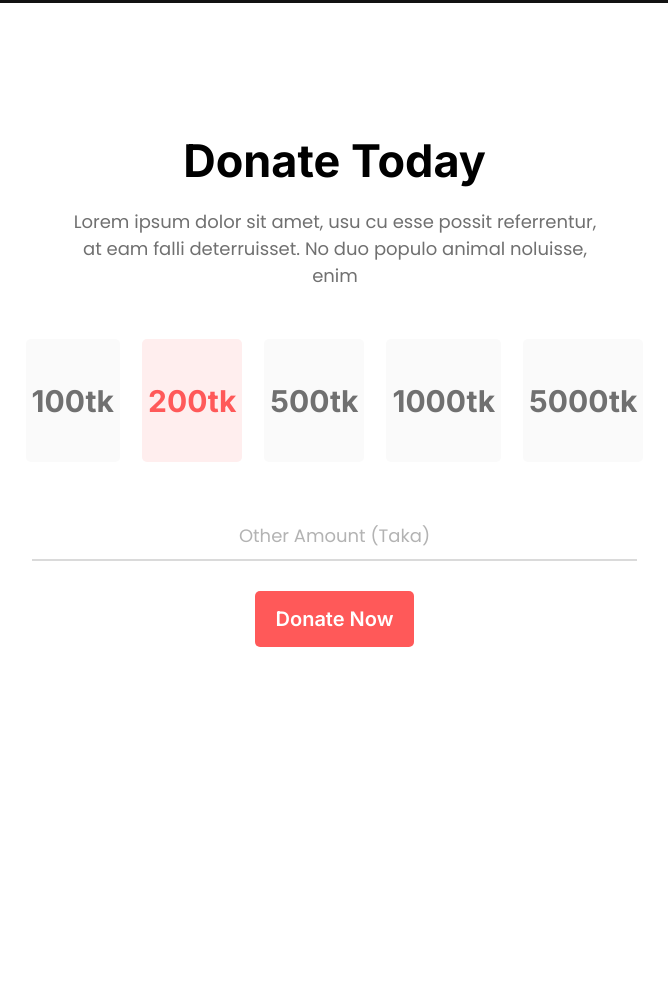
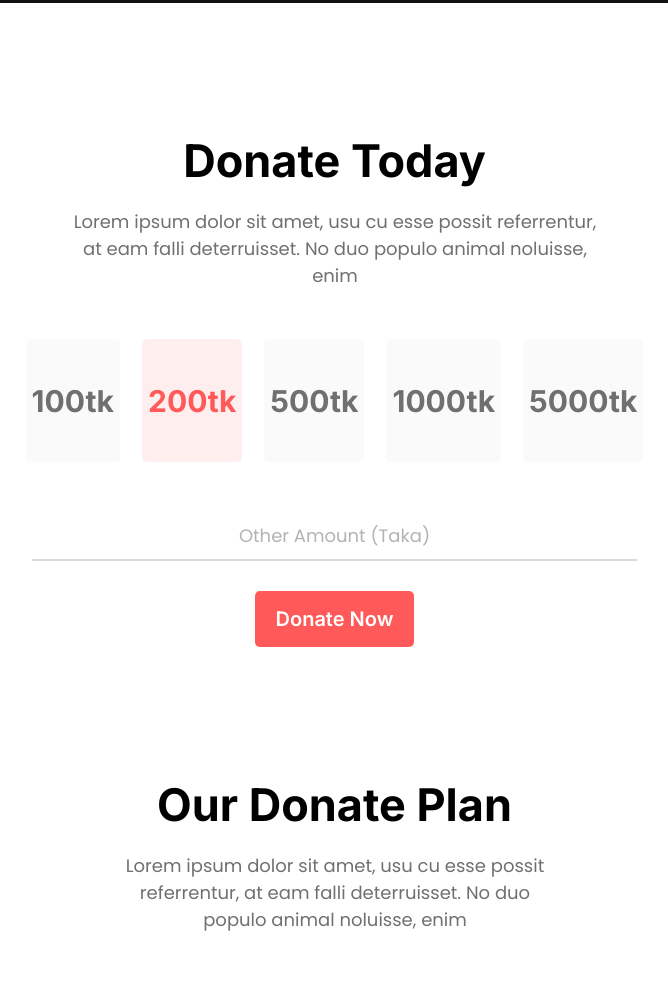
Before and after one commit to miraz-faruk/donate-today-website, a plain HTML site: page index.html in a window 1280 px wide. Shown: the part 769-1752 px from the top of the page, without its empty margins (306-974 px from the left). Before the commit the page ends 1416 px from the top, so only its background shows below. Drawn offline with Linux system fonts and the light colour scheme; grey boxes are pictures that could not be loaded.

```diff
--- a/index.html
+++ b/index.html
@@ -32,6 +32,7 @@
             deterruisset. No duo populo animal noluisse, enim</p>
         <button class="btn-primary">Donate Now</button>
     </header>
+
     <main>
         <section class="donate-today">
             <h3 class="section-title">Donate Today</h3>
@@ -54,6 +55,16 @@
             <button class="btn-primary">Donate Now</button>
         </section>
 
+        <section class="donate-plan">
+            <div class="section-header">
+                <h3 class="section-title">Our Donate Plan</h3>
+                <p class="section-description">
+                    Lorem ipsum dolor sit amet, usu cu esse possit referrentur, at eam falli deterruisset. No duo populo
+                    animal noluisse, enim
+                </p>
+            </div>
+        </section>
+
     </main>
     <footer>
 
--- a/styles/style.css
+++ b/styles/style.css
@@ -29,10 +29,7 @@
     font-weight: 400;
     font-size: 18px;
     color: #FFFFFF;
-    padding-top: 20px;
-    padding-bottom: 30px;
-    padding-left: 374px;
-    padding-right: 374px;
+    padding: 20px 374px 30px 374px;
 }
 
 .btn-primary {
@@ -54,15 +51,16 @@
     padding-right: 337px;
 }
 
-.donate-today .section-title {
+.section-title {
     font-family: 'Inter';
     font-weight: 700;
     font-size: 45px;
     padding-top: 130px;
     padding-bottom: 20px;
+    text-align: center;
 }
 
-.donate-today .section-description {
+.section-description {
     font-family: 'Poppins';
     font-style: normal;
     font-weight: 400;
@@ -71,6 +69,7 @@
     margin-left: 37px;
     margin-right: 36px;
     padding-bottom: 50px;
+    text-align: center;
 }
 
 .donate-today .donation-amount-btn {
@@ -114,3 +113,10 @@ hr{
     background: #FFEEEE;
     color: #FF5959;
 }
+
+/* donate plan section */
+
+.section-header{
+    margin-left: 375px;
+    margin-right: 374px;
+}
```
